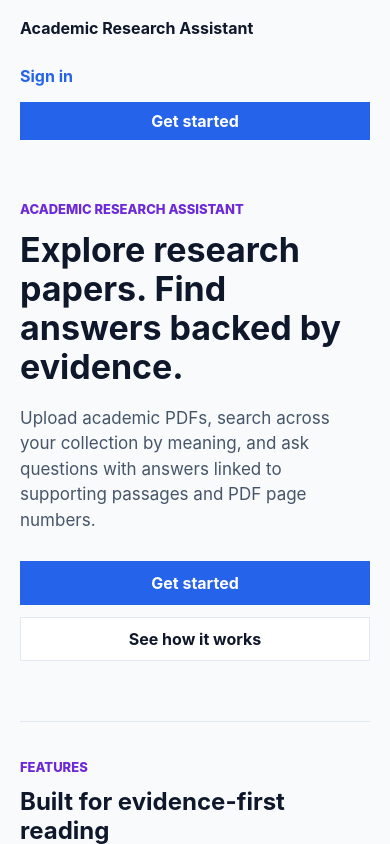
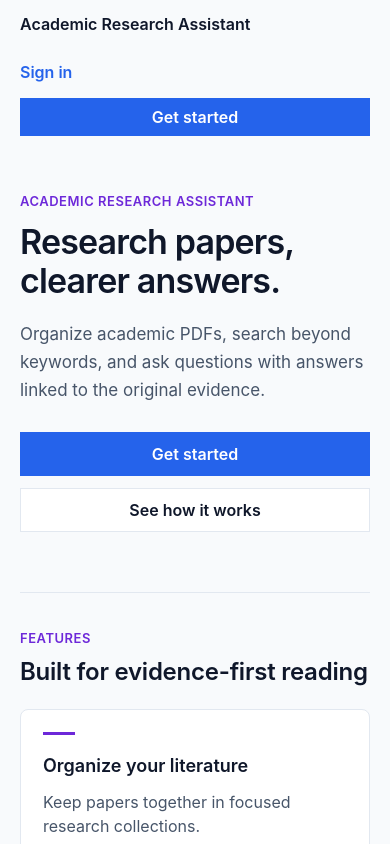
Before and after one commit to Divinedickson/academic-research-assistant, a React (Vite) app in the folder frontend/: page / in a window 390 px wide. Shown: the top 844 px of the page. Built offline with nearby package versions, Linux system fonts and the light colour scheme; no server answers.

Commit message:
more ui stuff

```diff
--- a/frontend/index.html
+++ b/frontend/index.html
@@ -4,7 +4,11 @@
     <meta charset="UTF-8" />
     <link rel="icon" type="image/svg+xml" href="/favicon.svg" />
     <meta name="viewport" content="width=device-width, initial-scale=1.0" />
-    <title>frontend</title>
+    <meta
+      name="description"
+      content="Organize academic PDFs, search beyond keywords, and ask questions with cited evidence."
+    />
+    <title>Academic Research Assistant</title>
   </head>
   <body>
     <div id="root"></div>
--- a/frontend/src/App.css
+++ b/frontend/src/App.css
@@ -3,24 +3,24 @@
   display: flex;
   flex-direction: column;
   align-items: center;
-  padding: 32px;
+  padding: 24px 32px 48px;
 }
 
 .top-nav {
   width: min(100%, 1120px);
-  min-height: 72px;
+  min-height: 64px;
   display: flex;
   align-items: center;
   justify-content: space-between;
   gap: 24px;
   margin: 0 auto;
-  padding: 16px 32px 0;
+  padding: 12px 32px 0;
 }
 
 .brand-link {
   color: var(--color-text);
   font-size: 16px;
-  font-weight: 800;
+  font-weight: 600;
   text-decoration: none;
 }
 
@@ -35,7 +35,7 @@
 .top-nav a,
 .panel a {
   color: var(--color-primary);
-  font-weight: 700;
+  font-weight: 600;
   text-decoration: none;
 }
 
@@ -76,8 +76,8 @@ summary:focus-visible {
 .eyebrow {
   margin: 0 0 10px;
   font-size: 13px;
-  font-weight: 800;
-  letter-spacing: 0;
+  font-weight: 600;
+  letter-spacing: 0.04em;
   color: var(--color-accent);
   text-transform: uppercase;
 }
@@ -86,6 +86,8 @@ h1 {
   margin: 0 0 24px;
   color: var(--color-text);
   font-size: 34px;
+  font-weight: 600;
+  letter-spacing: -0.015em;
   line-height: 1.15;
 }
 
@@ -93,6 +95,8 @@ h2 {
   margin: 0 0 16px;
   color: var(--color-text);
   font-size: 24px;
+  font-weight: 600;
+  letter-spacing: -0.01em;
   line-height: 1.2;
 }
 
@@ -100,6 +104,7 @@ h3 {
   margin: 0 0 8px;
   color: var(--color-text);
   font-size: 18px;
+  font-weight: 600;
   line-height: 1.25;
 }
 
@@ -111,32 +116,35 @@ h3 {
 .landing-page {
   width: min(100%, 1120px);
   display: grid;
-  gap: 40px;
+  gap: 28px;
 }
 
 .landing-hero {
-  min-height: 500px;
   display: flex;
   align-items: center;
-  padding: 56px 0 32px;
+  padding: clamp(48px, 7vw, 88px) 0 clamp(40px, 6vw, 72px);
 }
 
 .hero-copy {
-  max-width: 720px;
+  max-width: 760px;
 }
 
 .hero-copy h1 {
-  max-width: 760px;
+  max-width: 18ch;
   margin-bottom: 20px;
-  font-size: 52px;
-  letter-spacing: 0;
+  font-size: clamp(44px, 4.5vw, 52px);
+  font-weight: 600;
+  letter-spacing: -0.025em;
+  text-wrap: balance;
 }
 
 .hero-description {
-  max-width: 680px;
+  max-width: 63ch;
   margin: 0;
   color: var(--color-text-secondary);
-  font-size: 19px;
+  font-size: 18px;
+  line-height: 1.65;
+  text-wrap: pretty;
 }
 
 .landing-section {
@@ -209,7 +217,7 @@ h3 {
   border-radius: 999px;
   background: #DBEAFE;
   color: var(--color-primary-hover);
-  font-weight: 800;
+  font-weight: 600;
 }
 
 .workflow-list p {
@@ -251,7 +259,7 @@ h3 {
   background: var(--color-card);
   color: var(--color-text);
   font: inherit;
-  font-weight: 700;
+  font-weight: 600;
   cursor: pointer;
   text-decoration: none;
   transition: background-color 120ms ease, border-color 120ms ease, color 120ms ease;
@@ -299,7 +307,7 @@ h3 {
   display: grid;
   gap: 6px;
   color: var(--color-text);
-  font-weight: 700;
+  font-weight: 500;
 }
 
 .auth-form input,
@@ -352,7 +360,7 @@ h3 {
 
 .user-details dt {
   color: var(--color-text-secondary);
-  font-weight: 700;
+  font-weight: 600;
 }
 
 .user-details dd {
@@ -492,7 +500,7 @@ h3 {
 .citation-list summary,
 .evidence-details summary {
   color: var(--color-text);
-  font-weight: 700;
+  font-weight: 600;
   cursor: pointer;
 }
 
@@ -505,7 +513,7 @@ h3 {
   .top-nav {
     align-items: flex-start;
     flex-direction: column;
-    padding: 16px 20px 0;
+    padding: 12px 20px 0;
   }
 
   .nav-actions {
@@ -514,16 +522,15 @@ h3 {
   }
 
   .app-shell {
-    padding: 24px 20px;
+    padding: 20px 20px 40px;
   }
 
   .landing-hero {
-    min-height: auto;
-    padding: 36px 0 20px;
+    padding: 36px 0 32px;
   }
 
   .hero-copy h1 {
-    font-size: 40px;
+    font-size: clamp(34px, 9vw, 40px);
   }
 
   .hero-description {
@@ -545,7 +552,7 @@ h3 {
 
 @media (max-width: 480px) {
   .hero-copy h1 {
-    font-size: 34px;
+    font-size: clamp(30px, 9vw, 34px);
   }
 
   .actions,
--- a/frontend/src/index.css
+++ b/frontend/src/index.css
@@ -22,6 +22,7 @@
   color: var(--color-text);
   background: var(--color-background);
   font-synthesis: none;
+  font-weight: 400;
   line-height: 1.5;
   text-rendering: optimizeLegibility;
   -webkit-font-smoothing: antialiased;
@@ -35,6 +36,8 @@
 body {
   margin: 0;
   min-width: 320px;
+  font-family: inherit;
+  font-weight: 400;
 }
 
 button,
--- a/frontend/src/pages/HomePage.tsx
+++ b/frontend/src/pages/HomePage.tsx
@@ -38,10 +38,10 @@ export function HomePage() {
       <section className="landing-hero">
         <div className="hero-copy">
           <p className="eyebrow">Academic Research Assistant</p>
-          <h1>Explore research papers. Find answers backed by evidence.</h1>
+          <h1>Research papers, clearer answers.</h1>
           <p className="hero-description">
-            Upload academic PDFs, search across your collection by meaning, and ask questions with
-            answers linked to supporting passages and PDF page numbers.
+            Organize academic PDFs, search beyond keywords, and ask questions with answers linked
+            to the original evidence.
           </p>
           <div className="actions">
             {isAuthenticated ? (
```
